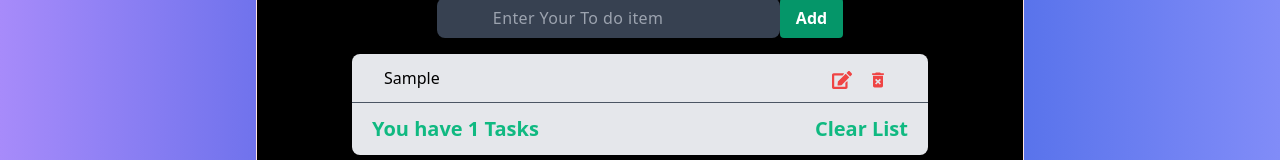
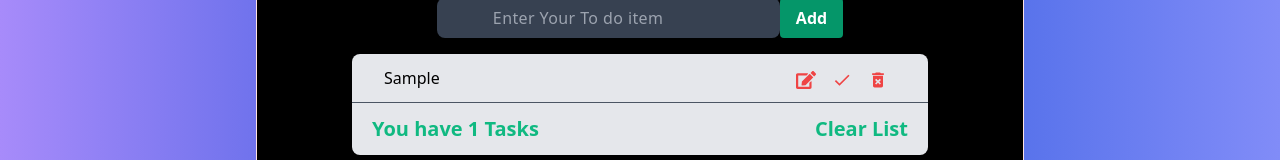
Before and after one commit to mugabee/ReactToDo, a React (Create React App) app: page / in a window 1280 px wide. Both pictures are taken after typing "Sample" into the empty fields and a click on the button "Add". Shown: the part 259-419 px from the top of the page. Built offline with nearby package versions, Linux system fonts and the light colour scheme.

Commit message:
Adding a complete button

```diff
--- a/src/components/MainSection.js
+++ b/src/components/MainSection.js
@@ -1,4 +1,5 @@
 import { MdDeleteForever } from  "react-icons/md"
+import { MdDone } from  "react-icons/md"
 import { FaEdit } from "react-icons/fa"
 
 const MainSection = ({ items, setItems, deleteItem }) => {
@@ -16,6 +17,10 @@ const MainSection = ({ items, setItems, deleteItem }) => {
                         <li className="pt-4 ">
                         <button className="text-xl mx-2">
                             <FaEdit className="text-red-500 hover:text-green-500" />
+                        </button>
+                        <button className="text-xl mx-2 "
+                        onClick ={() => deleteItem(id)}  >
+                            <MdDone className="text-red-500  hover:text-green-500" />
                         </button>
                         <button className="text-xl mx-2 "
                         onClick ={() => deleteItem(id)}  >
```
